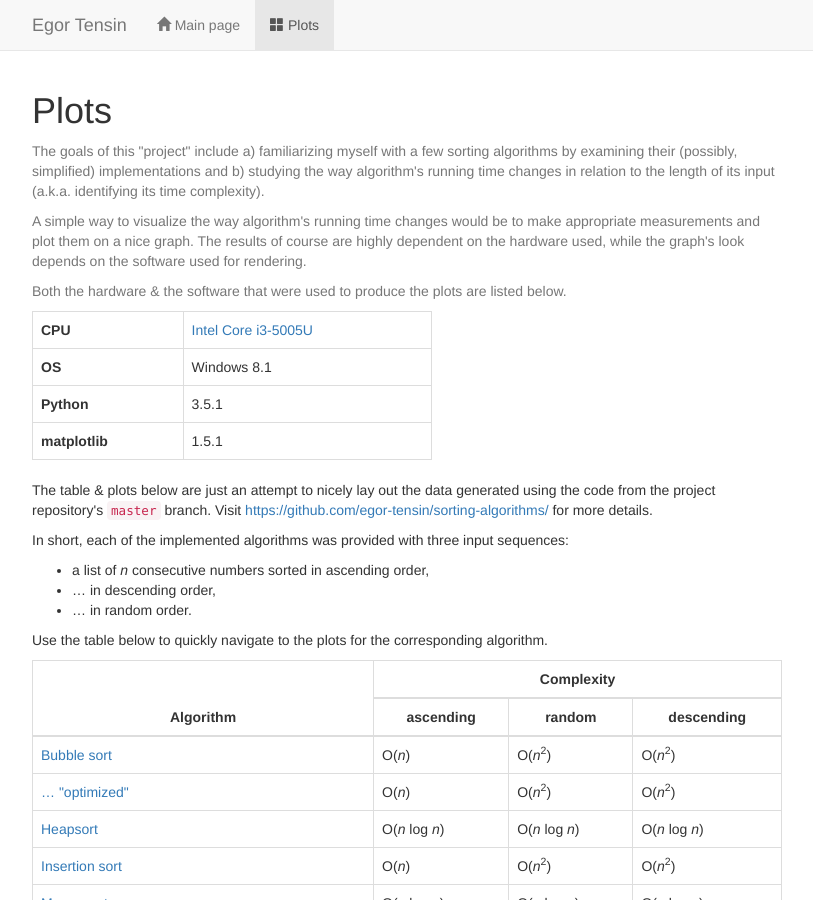
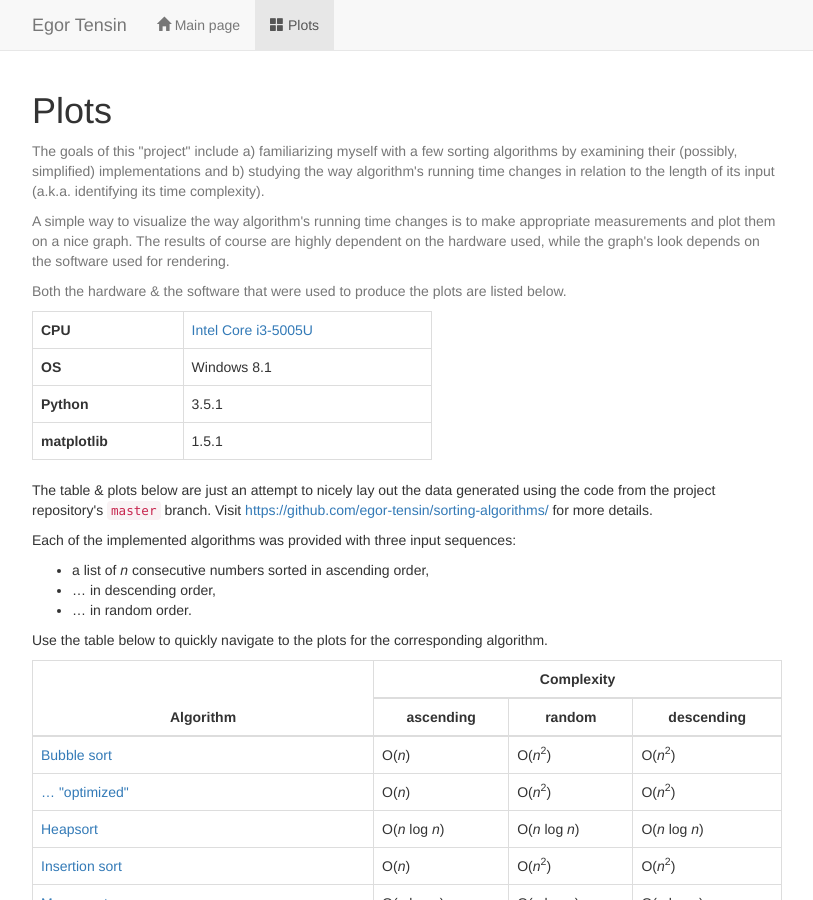
Before and after one commit to egor-tensin/sorting-algorithms, a Jekyll site: the page built from plots.html, in a window 1280 px wide and 900 px high. Shown: the whole window, without its empty margins (38-851 px from the left). Built offline with Jekyll 4.4.1, drawn with Linux system fonts in a browser that asks for light colours; nearby versions of some CDN libraries.

Commit message:
plots: grammar tweaks

```diff
--- a/plots.html
+++ b/plots.html
@@ -119,8 +119,7 @@ implementations and b) studying the way algorithm's running time changes in
 relation to the length of its input (a.k.a. identifying its time
 complexity).</p>
     <p class="text-muted">A simple way to visualize the way algorithm's running
-time changes would be to make appropriate measurements and plot them on a nice
-graph.
+time changes is to make appropriate measurements and plot them on a nice graph.
 The results of course are highly dependent on the hardware used, while the
 graph's look depends on the software used for rendering.</p>
     <p class="text-muted">Both the hardware &amp; the software that were used
@@ -154,8 +153,8 @@ data generated using the code from the project repository's <code>master</code>
 branch.
 Visit <a href="https://github.com/egor-tensin/sorting-algorithms/">https://github.com/egor-tensin/sorting-algorithms/</a> for more details.</p>
 
-    <p>In short, each of the implemented algorithms was provided with three
-input sequences:</p>
+    <p>Each of the implemented algorithms was provided with three input
+sequences:</p>
     <ul>
       <li>a list of <var>n</var> consecutive numbers sorted in ascending order,</li>
       <li>&hellip; in descending order,</li>
```
